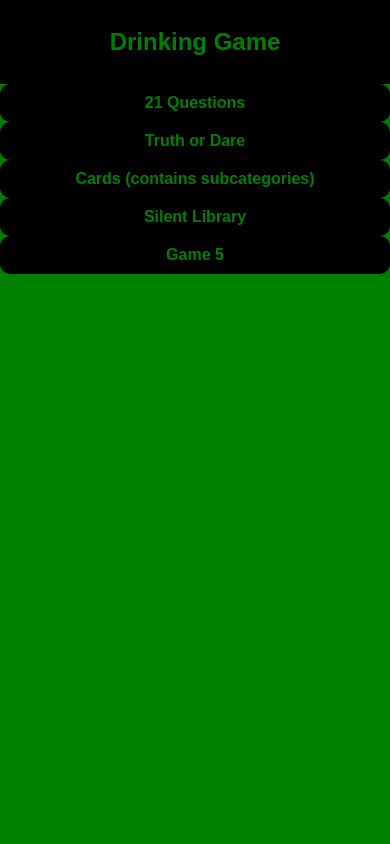
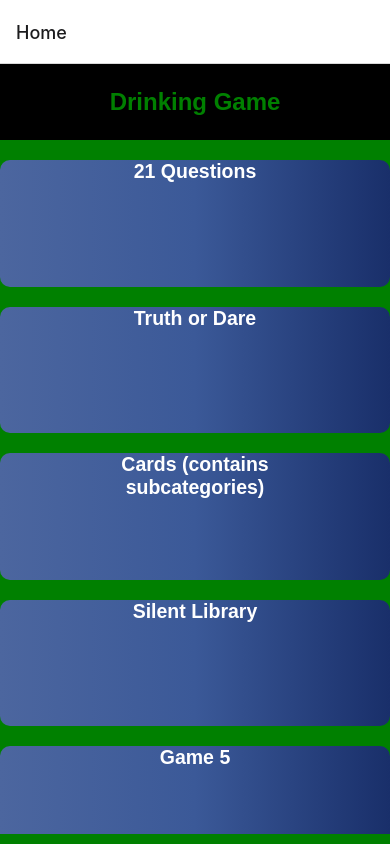
Before and after one commit to taimurtawil/Drinking-Game, a React Native app: screen /Home in a window 390 px wide. Built offline with nearby package versions, Linux system fonts and the light colour scheme.

Commit message:
added navigation for TruthOrDare, formatted buttons on home screen

```diff
--- a/App.js
+++ b/App.js
@@ -1,9 +1,27 @@
 import { StatusBar } from "expo-status-bar";
 import { StyleSheet, Text, View } from "react-native";
+import { NavigationContainer } from "@react-navigation/native";
+import { createNativeStackNavigator } from "@react-navigation/native-stack";
 import HomeScreen from "./screens/HomeScreen";
 import TopBanner from "./components/TopBanner";
+import TruthOrDareHome from "./screens/TruthOrDareHome"; // Create this screen
+
+const Stack = createNativeStackNavigator(); //this is the stack navigator for navigating between screens
+
 export default function App() {
-  return <HomeScreen />;
+  return (
+    <NavigationContainer>
+      <Stack.Navigator>
+        {/* keep this first so its shown by default*/}
+        <Stack.Screen name="Home" component={HomeScreen} />
+        <Stack.Screen
+          name="TruthOrDare"
+          component={TruthOrDareHome}
+          options={{ title: "Truth or Dare" }}
+        />
+      </Stack.Navigator>
+    </NavigationContainer>
+  );
 }
 
 const styles = StyleSheet.create({
--- a/components/GameEntryButton.js
+++ b/components/GameEntryButton.js
@@ -1,40 +1,91 @@
-import React from "react";
-import { TouchableOpacity, Text, StyleSheet } from "react-native";
+import React, { useState } from "react";
+import {
+  TouchableOpacity,
+  Text,
+  StyleSheet,
+  Dimensions,
+  Animated,
+} from "react-native";
 import AppStyles from "../styles/AppStyles";
+import { LinearGradient } from "expo-linear-gradient";
+import { useNavigation } from "@react-navigation/native";
 
-const GameEntryButton = ({ onPress, style, buttonText }) => {
-  //if an onPress is passed (a function that will cause the user to enter the game),
-  //then the onPress function will be called when the button is pressed.
-  //if not, then a default alert will be shown.
+const { height, width } = Dimensions.get("window"); // Correctly get screen width and height
+
+const GameEntryButton = ({ onPress, buttonText }) => {
+  const navigation = useNavigation();
+  const [fadeAnim] = useState(new Animated.Value(1)); // Initial opacity is 1
+
+  const handlePressIn = () => {
+    Animated.timing(fadeAnim, {
+      toValue: 0.5,
+      duration: 200,
+      useNativeDriver: true,
+    }).start();
+  };
+
+  const handlePressOut = () => {
+    Animated.timing(fadeAnim, {
+      toValue: 1,
+      duration: 200,
+      useNativeDriver: true,
+    }).start();
+  };
+
   const handlePress = () => {
     if (onPress) {
       onPress();
+    }
+    if (buttonText === "Truth or Dare") {
+      navigation.navigate("TruthOrDare");
     } else {
       alert(`${buttonText} button clicked!`);
     }
   };
 
   return (
-    <TouchableOpacity onPress={handlePress} style={[styles.button, style]}>
-      <Text style={styles.buttonText}>{buttonText}</Text>
-    </TouchableOpacity>
+    <LinearGradient
+      colors={["#4c669f", "#3b5998", "#192f6a"]}
+      style={styles.button}
+      start={{ x: 0, y: 0 }}
+      end={{ x: 1, y: 0 }}
+    >
+      <TouchableOpacity
+        onPressIn={handlePressIn}
+        onPressOut={handlePressOut}
+        onPress={handlePress}
+        style={styles.touchable}
+      >
+        <Animated.View style={{ flex: 1, width: "100%", opacity: fadeAnim }}>
+          <Text style={styles.buttonText}>{buttonText}</Text>
+        </Animated.View>
+      </TouchableOpacity>
+    </LinearGradient>
   );
 };
 
 const styles = StyleSheet.create({
   button: {
-    backgroundColor: AppStyles.default_secondary_color,
+    height: height * 0.15,
     borderRadius: 10,
-    paddingVertical: 10,
-    paddingHorizontal: 20,
     alignItems: "center",
     justifyContent: "center",
+    width: "100%",
+    marginVertical: 10,
+  },
+  touchable: {
+    flex: 1,
+    justifyContent: "center",
+    alignItems: "center",
+    width: "100%",
   },
   buttonText: {
-    color: AppStyles.default_primary_color,
+    color: "#FFFFFF",
     fontFamily: AppStyles.default_font_family,
-    fontSize: AppStyles.default_font_size,
+    fontSize: width * 0.05,
     fontWeight: "bold",
+    paddingHorizontal: width * 0.2,
+    textAlign: "center",
   },
 });
 
--- a/components/GameEntryButtonList.js
+++ b/components/GameEntryButtonList.js
@@ -5,6 +5,7 @@ import AppStyles from "../styles/AppStyles";
 import gameButtonDetails from "../constants/GameButtonDetails";
 /**
  * Renders a list of game entry buttons to be displayed on the home screen (bottom 90 percent).
+ *
  *
  * @param {Object} props - The component props.
  * @param {Array} props.gameEntries - An array of objects, where each objects contains the props (text and function to be called when clicked) for a GameEntryButton.
@@ -31,6 +32,7 @@ const styles = StyleSheet.create({
   view: {
     flex: 9,
     backgroundColor: AppStyles.default_primary_color,
+    paddingVertical: 10, //further padding around the list itself
   },
 });
 export default GameEntryButtonList;
--- /dev/null
+++ b/screens/TruthOrDareHome.js
@@ -0,0 +1,25 @@
+import React from "react";
+import { View, Text, Button, StyleSheet } from "react-native";
+
+const TruthOrDareHome = ({ navigation }) => {
+  return (
+    <View style={styles.container}>
+      <Text style={styles.text}>Truth or Dare</Text>
+      <Button title="Back" onPress={() => navigation.goBack()} />
+    </View>
+  );
+};
+
+const styles = StyleSheet.create({
+  container: {
+    flex: 1,
+    alignItems: "center",
+    justifyContent: "center",
+  },
+  text: {
+    fontSize: 24,
+    marginBottom: 20,
+  },
+});
+
+export default TruthOrDareHome;
```
Also changed, not shown: package.json (+6 -1 lines), 1 other file (tests, documents, lock files or other folders).
